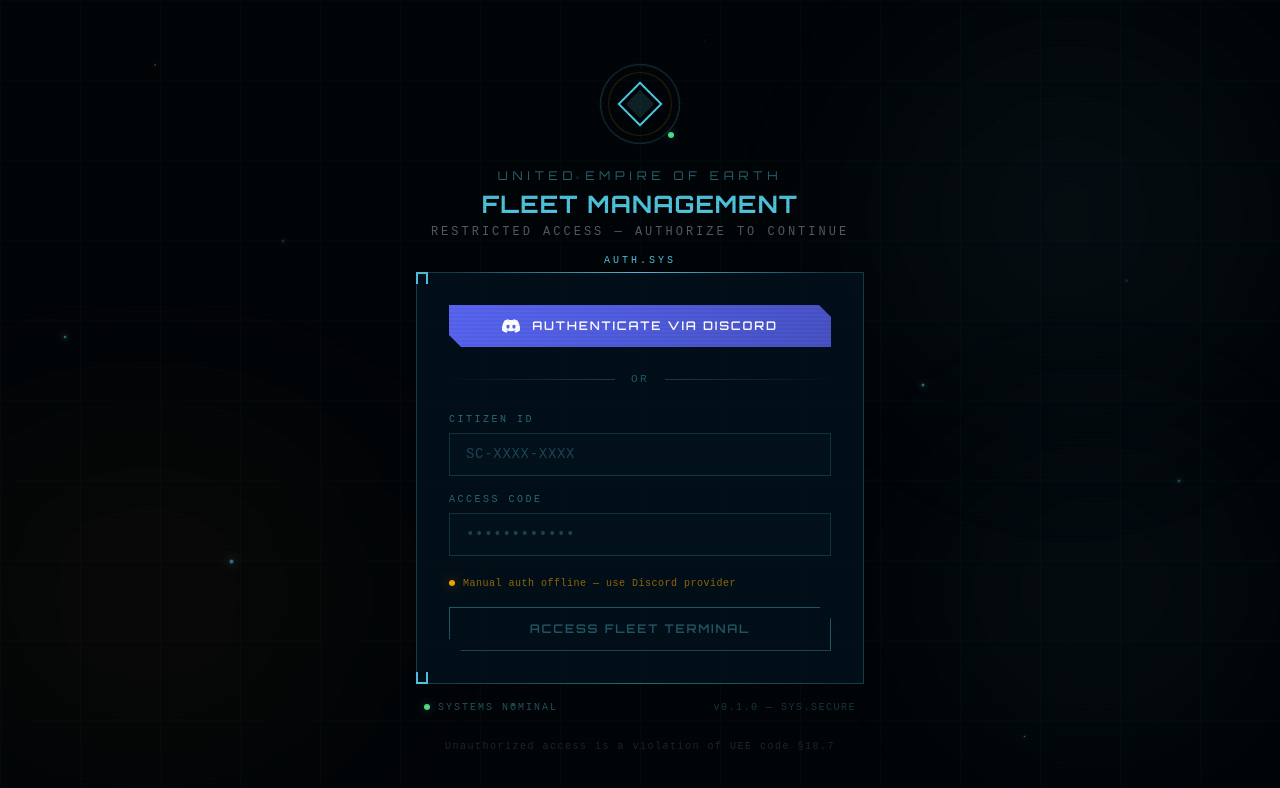
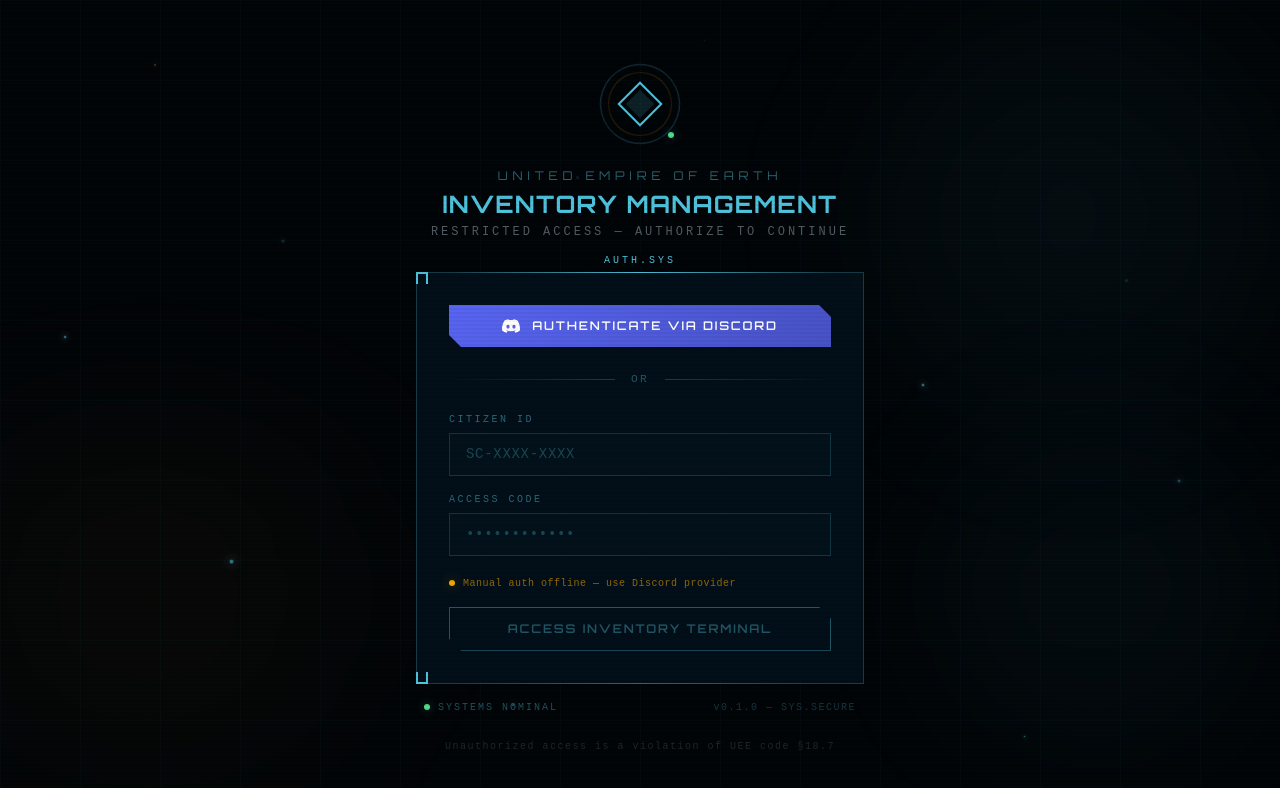
Before and after one commit to lostspezi/sc-orga-inventory-management, a Next.js app: page /login in a window 1280 px wide. Shown: the top 788 px of the page. Built offline with nearby package versions, Linux system fonts and the light colour scheme; no server answers.

Commit message:
chore: Update text references from "Fleet" to "Inventory" in login page

```diff
--- a/app/(auth)/login/page.tsx
+++ b/app/(auth)/login/page.tsx
@@ -50,7 +50,7 @@
                         className="font-display text-2xl font-bold tracking-wider uppercase"
                         style={{ color: "var(--accent-primary)", fontFamily: "var(--font-display)", animation: "flicker 8s infinite" }}
                     >
-                        Fleet Management
+                        Inventory Management
                     </h1>
                     <p
                         className="mt-1 text-xs tracking-[0.25em] uppercase"
@@ -132,7 +132,7 @@
                             className="sc-btn sc-btn-outline w-full opacity-40 cursor-not-allowed"
                             disabled
                         >
-                            Access Fleet Terminal
+                            Access Inventory Terminal
                         </button>
                     </div>
 
```
